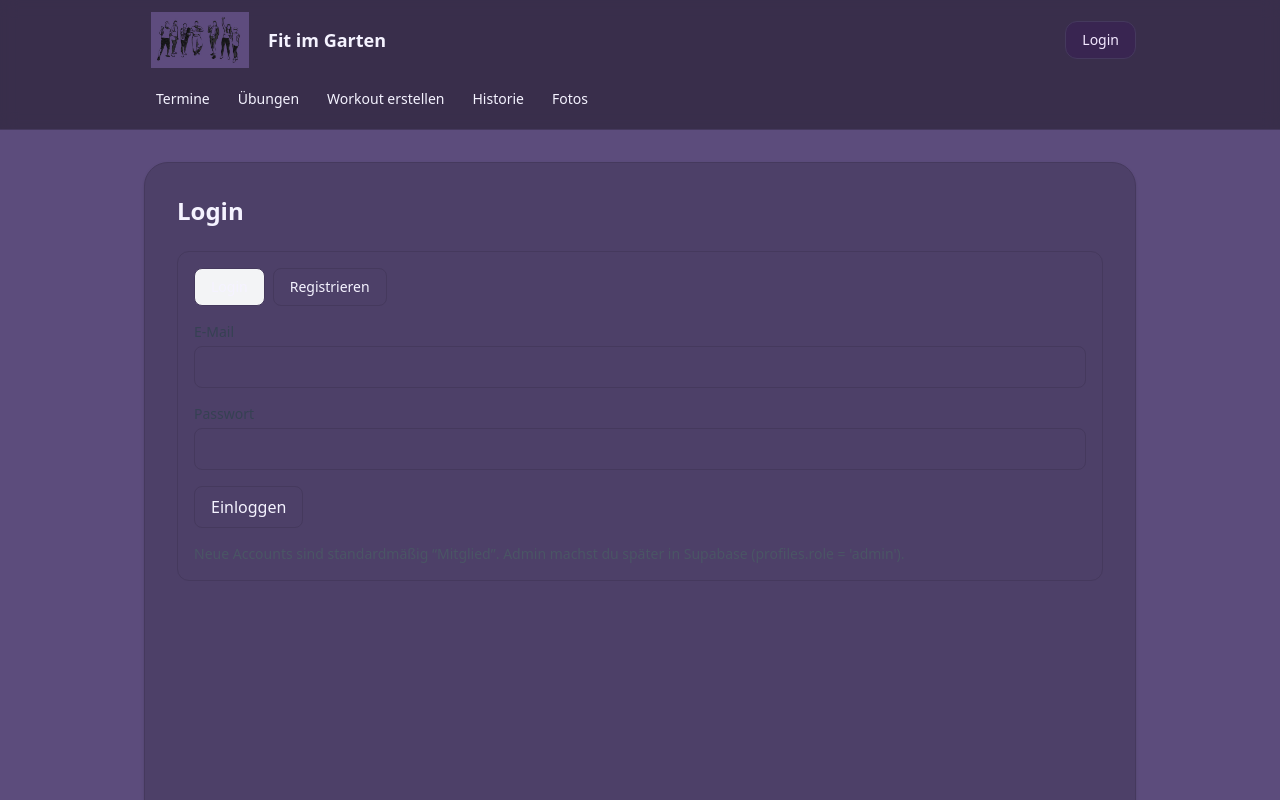
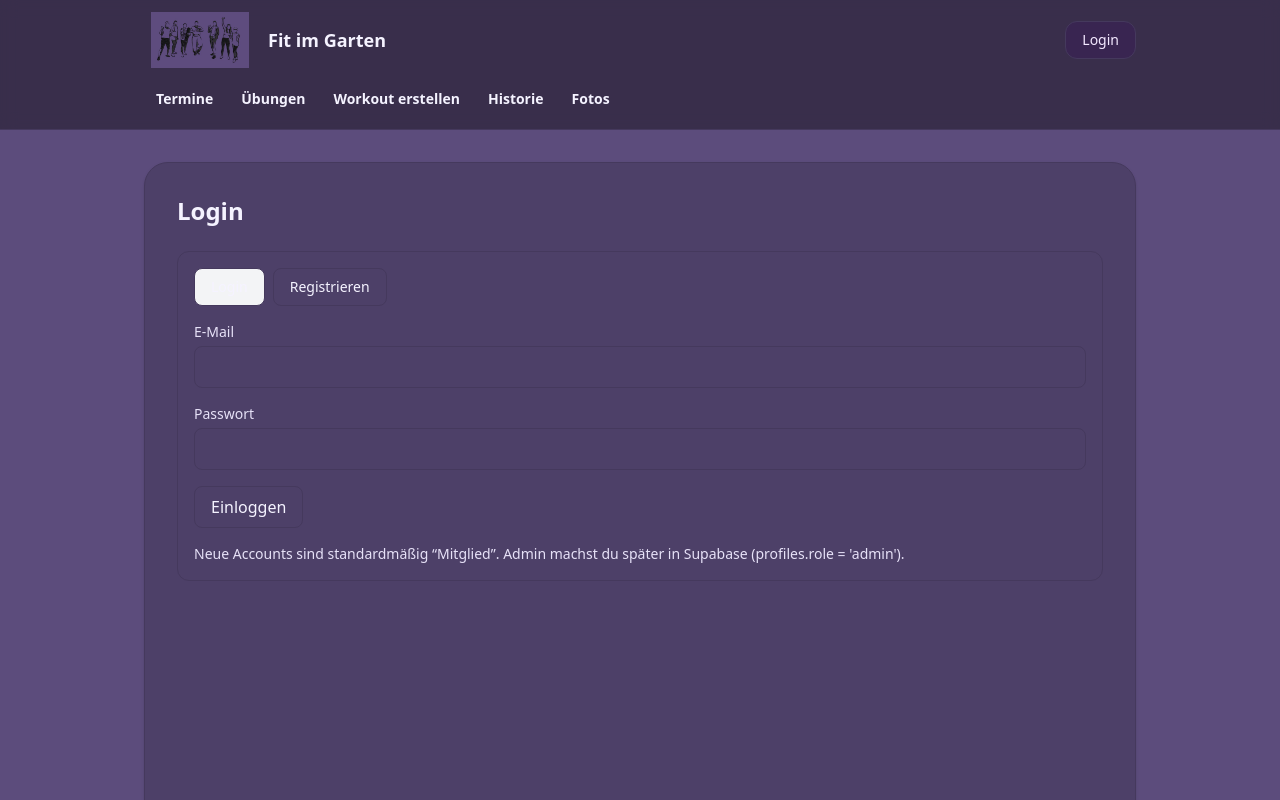
Before and after one commit to verenaso/fit-im-garten, a Next.js app: page /login in a window 1280 px wide. Shown: the top 800 px of the page. Built offline with nearby package versions, Linux system fonts and the light colour scheme; no server answers.

Commit message:
Improve typography contrast + theme-color

```diff
--- a/src/app/globals.css
+++ b/src/app/globals.css
@@ -5,31 +5,39 @@ body {
   height: 100%;
 }
 
-/* Logo-Lila als CSS-Variablen (damit wir überall exakt denselben Ton nutzen können) */
+/* Logo-Lila als CSS-Variablen */
 :root {
   --c-base: #5c4c7c;   /* Haupt-Lila */
   --c-dark: #45395d;   /* Border/Header */
   --c-darker: #332a44; /* Bottom Nav */
   --c-hover: #85799d;  /* Hover */
   --c-text: #f5f3ff;   /* sehr hell */
-  --c-muted: #e6e0f2;  /* leicht gedimmt */
+  --c-muted: #efeaff;  /* heller als vorher */
 }
 
-/* Globales “Dark Purple” Grundgefühl */
+/* Global */
 body {
   background: var(--c-base);
   color: var(--c-text);
   -webkit-font-smoothing: antialiased;
   -moz-osx-font-smoothing: grayscale;
+
+  /* Schrift etwas “kräftiger” */
+  font-weight: 500;
 }
 
-/* Kleine Helfer-Klassen */
+/* Überschriften noch etwas kräftiger */
+h1, h2, h3 {
+  font-weight: 700;
+}
+
+/* Links / Navigation */
 .navlink {
   display: inline-block;
   border-radius: 0.75rem;
   padding: 0.5rem 0.75rem;
   font-size: 0.875rem;
-  font-weight: 500;
+  font-weight: 600; /* kräftiger */
   color: var(--c-text);
   text-decoration: none;
 }
@@ -47,6 +55,7 @@ body {
   border-radius: 1rem;
   padding: 0.5rem 0.75rem;
   font-size: 0.75rem;
+  font-weight: 600; /* kräftiger */
   color: var(--c-text);
   text-decoration: none;
 }
@@ -55,14 +64,18 @@ body {
   color: white;
 }
 
-/* Damit alte “graue” Texte auf Dark Theme nicht zu dunkel sind */
+/* “Graue” Texte aus der App heller machen */
 .text-slate-600,
 .text-slate-700,
-.text-slate-800 {
+.text-slate-800,
+.text-gray-500,
+.text-gray-600,
+.text-gray-700 {
   color: var(--c-muted) !important;
+  opacity: 0.95 !important;
 }
 
-/* Borders & “bg-white” auf Dark Theme neutralisieren */
+/* Borders & “bg-white” für Dark Theme */
 .border {
   border-color: var(--c-dark) !important;
 }
--- a/src/app/layout.js
+++ b/src/app/layout.js
@@ -28,6 +28,10 @@ function BottomNavItem({ href, label, icon }) {
 export default function RootLayout({ children }) {
   return (
     <html lang="de">
+          <head>
+      <meta name="theme-color" content="#5C4C7C" />
+      <meta name="apple-mobile-web-app-status-bar-style" content="black-translucent" />
+    </head>
       <body className="min-h-screen antialiased">
         <AuthProvider>
           <header
```
